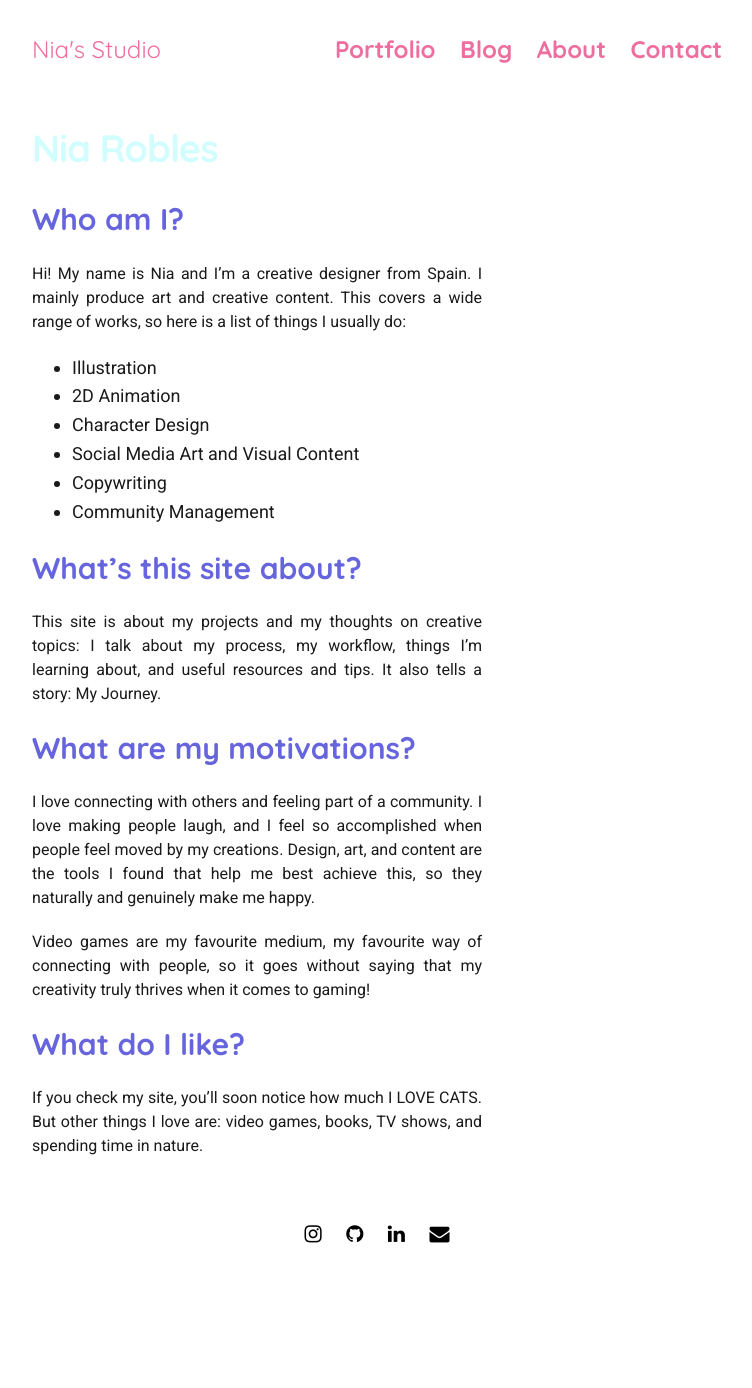
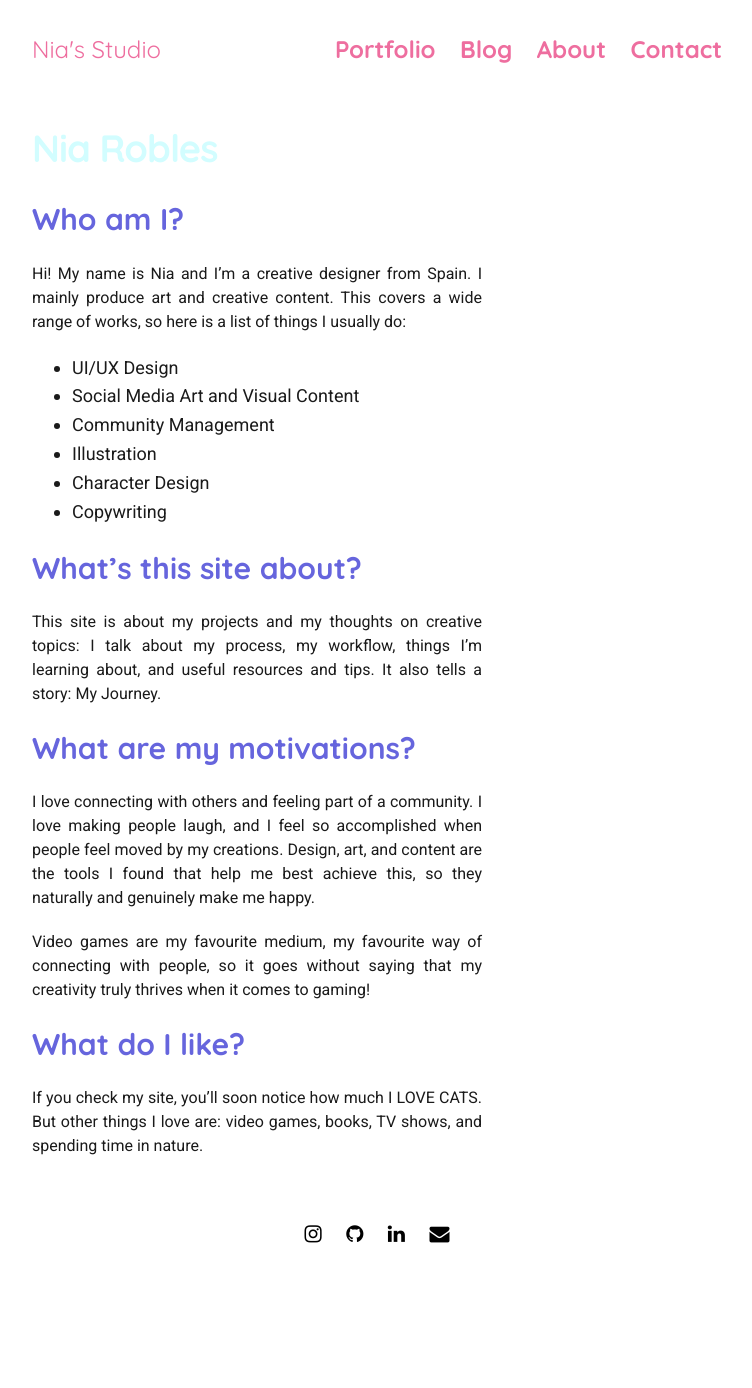
Before and after one commit to niarobles-design/niarobles-design.github.io, a Jekyll site: the page built from pages/about.md, in a window 1280 px wide. Shown: the whole page, without its empty margins (263-1015 px from the left). Built offline with Jekyll 4.4.1, drawn with Linux system fonts in a browser that asks for light colours; nearby versions of some CDN libraries.

Commit message:
feat about updated

```diff
--- a/pages/about.md
+++ b/pages/about.md
@@ -10,12 +10,12 @@ permalink: /about
 
 Hi! My name is Nia and I'm a creative designer from Spain. I mainly produce art and creative content. This covers a wide range of works, so here is a list of things I usually do:
 
+- UI/UX Design
+- Social Media Art and Visual Content
+- Community Management
 - Illustration
-- 2D Animation
 - Character Design
-- Social Media Art and Visual Content
 - Copywriting
-- Community Management
 
 ## What's this site about?
 
```
